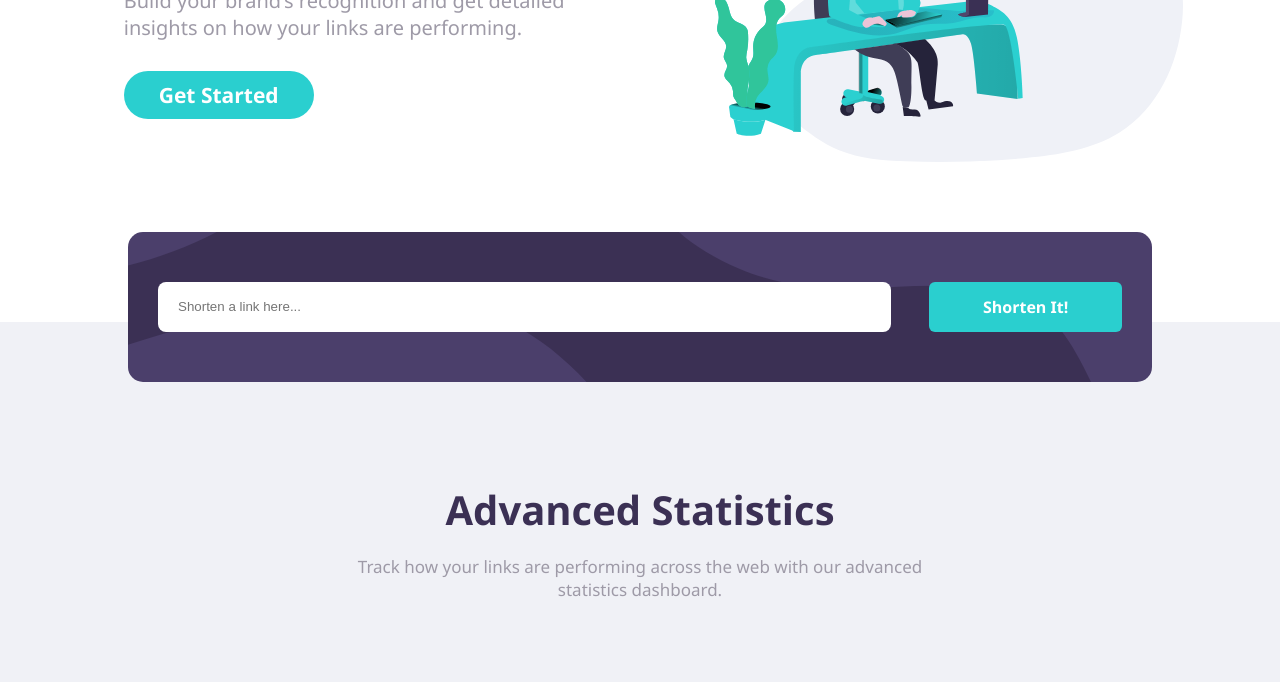
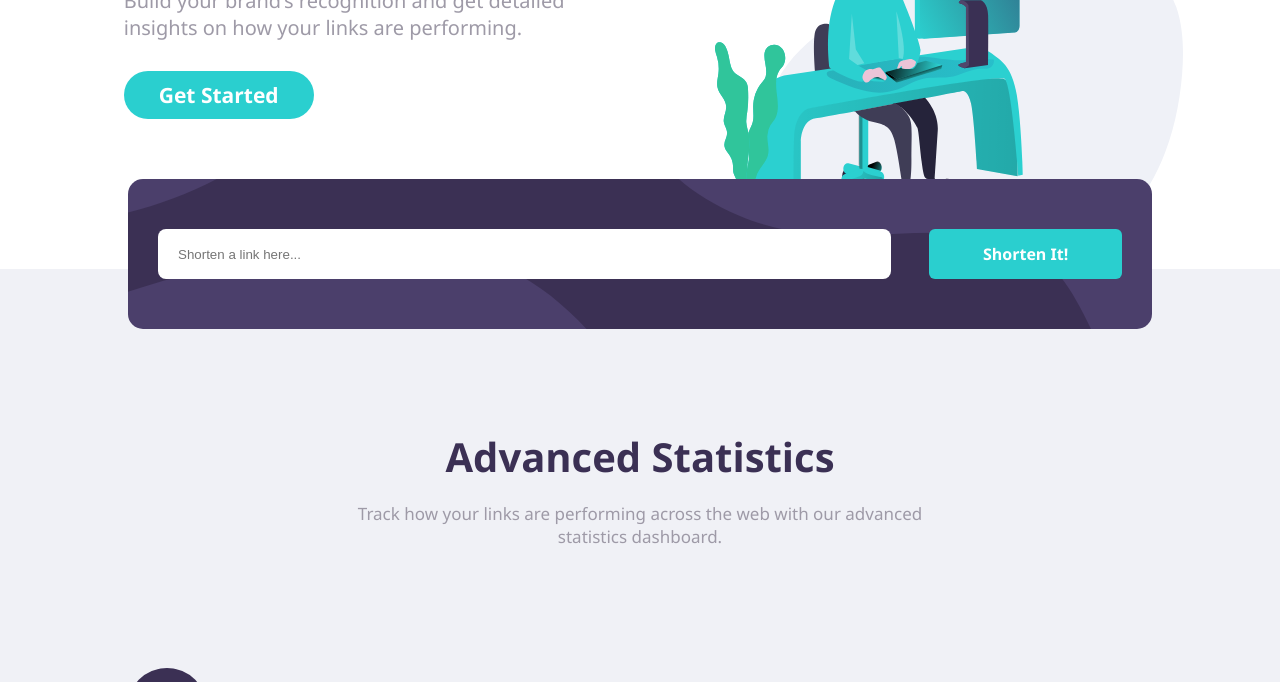
Before and after one commit to krysnkem/url-shortening-api-CSS-Jhay, a plain HTML site: page index.html in a window 1280 px wide. Shown: the part 348-1030 px from the top of the page. Drawn offline with Linux system fonts and the light colour scheme; a web font is replaced by a local one.

Commit message:
Update style.css

```diff
--- a/style.css
+++ b/style.css
@@ -35,6 +35,7 @@
     font-weight: 700;
     color: var(--Dark_Violet);
     font-size: 2.5rem;
+    padding-bottom: 10px;
 
  }
  body h2, body h3{
@@ -138,8 +139,8 @@
  .links_left, .links_right{
      display: none;
  }
- .section-A, .sub_section-A{
-     padding-bottom: 9.375rem;
+ .sub_section-A{
+     padding-bottom: 150px;
  }
 
 
```
